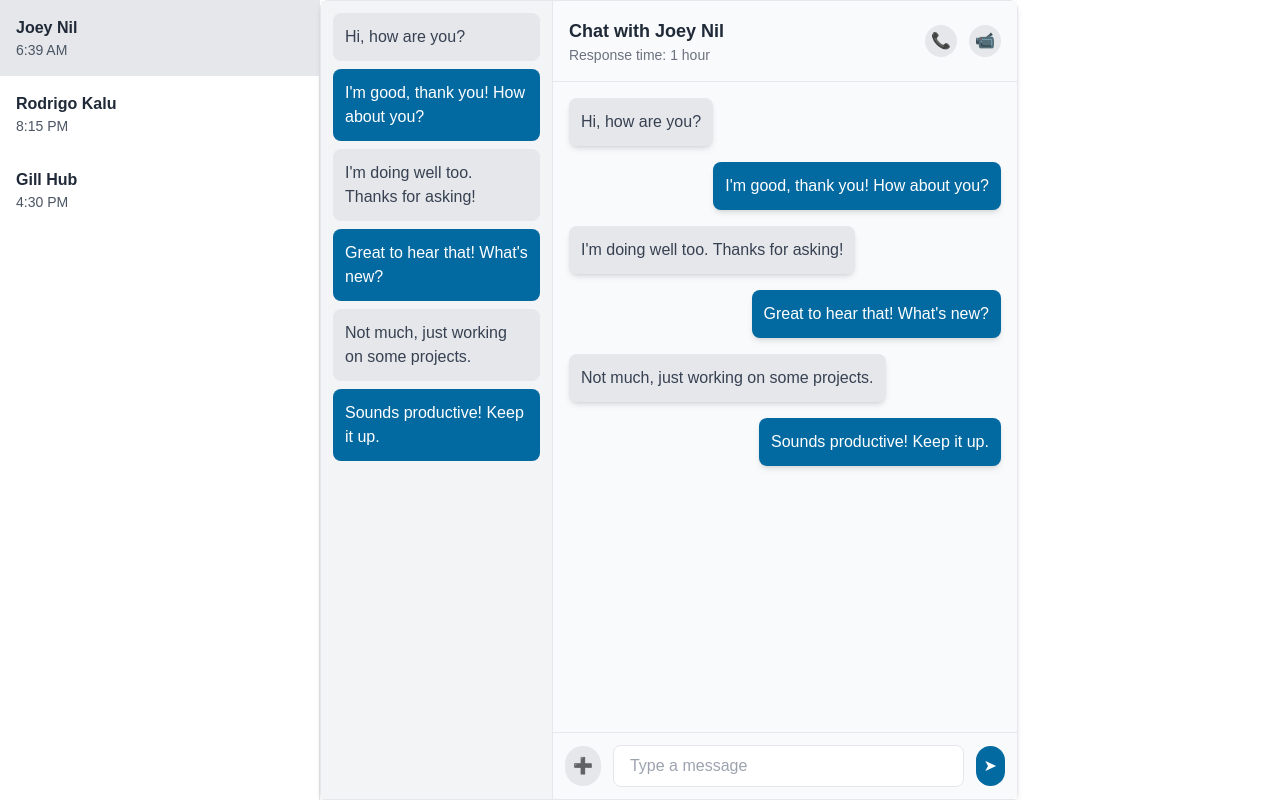
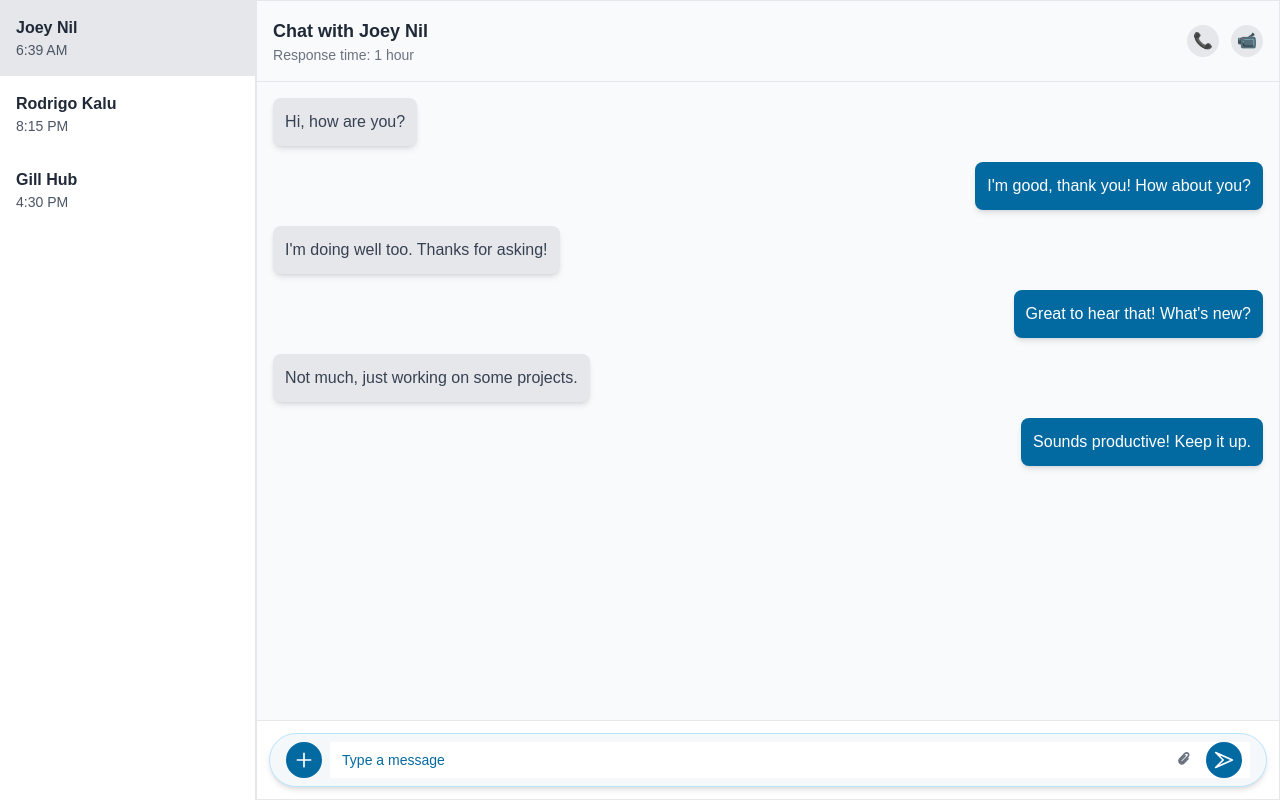
Before and after one commit to Code102SoftwareProject/skill-swap-hub, a Next.js app: page /1/chat in a window 1280 px wide. Built offline with nearby package versions, Linux system fonts and the light colour scheme.

Commit message:
slug added

```diff
--- a/src/app/[userID]/chat/page.tsx
+++ b/src/app/[userID]/chat/page.tsx
@@ -1,4 +1,4 @@
-//app/chat/page.tsx
+//app/[userID]/chat/page.tsx
 'use client';
 import React, { useState } from "react";
 import MessageList from "@/components/messageSystem/sideMessageList";
--- a/src/app/page.tsx
+++ b/src/app/page.tsx
@@ -1,4 +1,6 @@
 // page.tsx
+'use client';
+import ChatInput from "@/components/messageSystem/chatInput";
 import Navbar from "../components/Navbar";
 
 export default function Home() {
--- a/src/components/messageSystem/chatInput.tsx
+++ b/src/components/messageSystem/chatInput.tsx
@@ -1,15 +1,17 @@
+//component/messageSystem/chatInput.tsx
 import React, { useState } from 'react';
 
 interface ChatInputProps {
   onSend: (message: string) => void;
   onAttach?: () => void;
+  onPlus?: () => void; // For the plus button functionality
 }
 
-const ChatInput: React.FC<ChatInputProps> = ({ onSend, onAttach }) => {
+const ChatInput: React.FC<ChatInputProps> = ({ onSend, onAttach, onPlus }) => {
   const [message, setMessage] = useState('');
 
   const handleSend = () => {
-    if (message.trim()) {
+      {
       onSend(message);
       setMessage('');
     }
@@ -22,10 +24,39 @@ const ChatInput: React.FC<ChatInputProps> = ({ onSend, onAttach }) => {
   };
 
   return (
-    <div className="flex items-center border rounded-lg px-3 py-2 bg-white shadow-md">
-      {/* Attach Button */}
+    <div className="flex items-center border border-secondary rounded-full px-4 py-2 bg-accent shadow-md">
+      {/* Plus Button (LHS) */}
       <button
-        className="p-2 hover:bg-gray-100 rounded-full"
+        className="p-2 rounded-full bg-primary text-white hover:opacity-90 mr-2"
+        onClick={onPlus}
+        aria-label="Add"
+      >
+        <svg
+          xmlns="http://www.w3.org/2000/svg"
+          fill="none"
+          viewBox="0 0 24 24"
+          strokeWidth={2}
+          stroke="currentColor"
+          className="w-5 h-5"
+        >
+          <path strokeLinecap="round" strokeLinejoin="round" d="M12 4v16m8-8H4" />
+        </svg>
+      </button>
+
+      {/* Input Field */}
+      <div className="flex items-center flex-1 relative">
+        <input
+          type="text"
+          className="flex-1 px-3 py-2 text-sm border-none outline-none text-primary placeholder:text-primary"
+          placeholder="Type a message"
+          value={message}
+          onChange={(e) => setMessage(e.target.value)}
+          onKeyDown={handleKeyDown}
+        />
+
+        {/* Paperclip Icon (Attachment) */}
+        <button
+          className="absolute right-12 p-2 hover:bg-gray-200 rounded-full"
           onClick={onAttach}
           aria-label="Attach file"
         >
@@ -35,29 +66,19 @@ const ChatInput: React.FC<ChatInputProps> = ({ onSend, onAttach }) => {
             viewBox="0 0 24 24"
             strokeWidth={2}
             stroke="currentColor"
-          className="w-5 h-5 text-primary"
+            className="w-5 h-5 text-gray-500"
           >
             <path
               strokeLinecap="round"
               strokeLinejoin="round"
-            d="M12 12l8.485 8.485a4 4 0 01-5.657 5.657l-9.192-9.193a4 4 0 115.657-5.657L17.657 12"
+              d="M16.862 10.487l-4.95 4.95a3.5 3.5 0 01-4.95-4.95l6.364-6.364a2.5 2.5 0 113.536 3.536l-6.364 6.364a1.5 1.5 0 01-2.122-2.122l4.95-4.95"
             />
           </svg>
         </button>
 
-      {/* Input Field */}
-      <input
-        type="text"
-        className="flex-1 px-3 py-2 text-sm border-none outline-none"
-        placeholder="Type a message"
-        value={message}
-        onChange={(e) => setMessage(e.target.value)}
-        onKeyDown={handleKeyDown}
-      />
-
         {/* Send Button */}
         <button
-        className="p-2 hover:bg-gray-100 rounded-full"
+          className="absolute right-2 p-2 rounded-full bg-primary text-white hover:opacity-90"
           onClick={handleSend}
           aria-label="Send message"
         >
@@ -67,7 +88,7 @@ const ChatInput: React.FC<ChatInputProps> = ({ onSend, onAttach }) => {
             viewBox="0 0 24 24"
             strokeWidth={2}
             stroke="currentColor"
-          className="w-5 h-5 text-primary"
+            className="w-5 h-5"
           >
             <path
               strokeLinecap="round"
@@ -77,6 +98,7 @@ const ChatInput: React.FC<ChatInputProps> = ({ onSend, onAttach }) => {
           </svg>
         </button>
       </div>
+    </div>
   );
 };
 
--- a/src/components/messageSystem/chatWindow.tsx
+++ b/src/components/messageSystem/chatWindow.tsx
@@ -1,12 +1,51 @@
+//component/messageSystem/chatWindow.tsx
 import React from "react";
+import ChatInput from "./chatInput";
+import MessageList from "./sideMessageList";
 
 const sampleMessages = [
-  { id: 1, text: "Hi, how are you?", isSent: false },
-  { id: 2, text: "I'm good, thank you! How about you?", isSent: true },
-  { id: 3, text: "I'm doing well too. Thanks for asking!", isSent: false },
-  { id: 4, text: "Great to hear that! What's new?", isSent: true },
-  { id: 5, text: "Not much, just working on some projects.", isSent: false },
-  { id: 6, text: "Sounds productive! Keep it up.", isSent: true },
+  {
+    id: 1,
+    text: "Hi, how are you?",
+    isSent: false,
+    name: "Alice",
+    date: new Date().toLocaleString(),
+  },
+  {
+    id: 2,
+    text: "I'm good, thank you! How about you?",
+    isSent: true,
+    name: "Bob",
+    date: new Date().toLocaleString(),
+  },
+  {
+    id: 3,
+    text: "I'm doing well too. Thanks for asking!",
+    isSent: false,
+    name: "Alice",
+    date: new Date().toLocaleString(),
+  },
+  {
+    id: 4,
+    text: "Great to hear that! What's new?",
+    isSent: true,
+    name: "Bob",
+    date: new Date().toLocaleString(),
+  },
+  {
+    id: 5,
+    text: "Not much, just working on some projects.",
+    isSent: false,
+    name: "Alice",
+    date: new Date().toLocaleString(),
+  },
+  {
+    id: 6,
+    text: "Sounds productive! Keep it up.",
+    isSent: true,
+    name: "Bob",
+    date: new Date().toLocaleString(),
+  },
 ];
 
 interface ChatWindowProps {
@@ -14,50 +53,45 @@ interface ChatWindowProps {
 }
 
 const ChatWindow = ({ activeChatId }: ChatWindowProps) => {
+  const handleSend = (message: string) => {
+    console.log("Message sent:", message);
+  };
+
+  const handleAttach = () => {
+    console.log("Attachment clicked");
+  };
+
+  const handleAdd = () => {
+    console.log("Add button clicked");
+  };
+
   return (
-    <div className="flex h-full border rounded-lg shadow-md bg-white">
-      {/* Left Sidebar (Messages List) */}
-      <div className="w-1/3 border-r bg-gray-100 p-3 overflow-y-auto">
-        {sampleMessages.map((msg, index) => (
-          <div
-            key={index}
-            className={`p-3 mb-2 rounded-lg ${
-              msg.isSent
-                ? "bg-primary text-white"
-                : "bg-gray-200 text-gray-700"
-            }`}
-          >
-            {msg.text}
-          </div>
-        ))}
-      </div>
-
-      {/* Chat Area */}
-      <div className="flex flex-col flex-1">
+    <div className="h-screen w-full border bg-white flex flex-col">
       {/* Header */}
       <div className="p-4 border-b bg-gray-50 flex justify-between items-center">
         <div>
-            <h2 className="text-lg font-semibold text-gray-800">Chat with Joey Nil</h2>
+          <h2 className="text-lg font-semibold text-gray-800">
+            Chat with Joey Nil
+          </h2>
           <p className="text-sm text-gray-500">Response time: 1 hour</p>
         </div>
         <div className="flex space-x-3">
-            <button className="w-8 h-8 flex items-center justify-center rounded-full bg-gray-200">
+          <button className="w-8 h-8 flex items-center justify-center rounded-full bg-gray-200 hover:bg-gray-300">
             📞
           </button>
-            <button className="w-8 h-8 flex items-center justify-center rounded-full bg-gray-200">
+          <button className="w-8 h-8 flex items-center justify-center rounded-full bg-gray-200 hover:bg-gray-300">
             📹
           </button>
         </div>
       </div>
 
-        {/* Messages */}
+      {/* Messages Container - Flex-grow and scroll */}
       <div className="flex-1 overflow-y-auto p-4 bg-gray-50">
+        <div className="flex flex-col">
           {sampleMessages.map((msg, index) => (
             <div
               key={index}
-              className={`flex mb-4 ${
-                msg.isSent ? "justify-end" : "justify-start"
-              }`}
+              className={`flex mb-4 ${msg.isSent ? "justify-end" : "justify-start"}`}
             >
               <div
                 className={`max-w-xs p-3 rounded-lg shadow-md ${
@@ -71,21 +105,15 @@ const ChatWindow = ({ activeChatId }: ChatWindowProps) => {
             </div>
           ))}
         </div>
+      </div>
 
-        {/* Input */}
-        <div className="flex items-center border-t p-3 bg-gray-50">
-          <button className="p-2 rounded-full bg-gray-200 mr-3">
-            ➕
-          </button>
-          <input
-            type="text"
-            placeholder="Type a message"
-            className="flex-1 px-4 py-2 border rounded-lg focus:outline-none focus:ring-2 focus:ring-primary"
+      {/* Input - Fixed at bottom */}
+      <div className="border-t bg-white p-3 mt-auto">
+        <ChatInput
+          onSend={handleSend}
+          onAttach={handleAttach}
+          onPlus={handleAdd}
         />
-          <button className="ml-3 p-2 rounded-full bg-primary text-white">
-            ➤
-          </button>
-        </div>
       </div>
     </div>
   );
```
Lines whose indentation alone changed are shown as unchanged.
